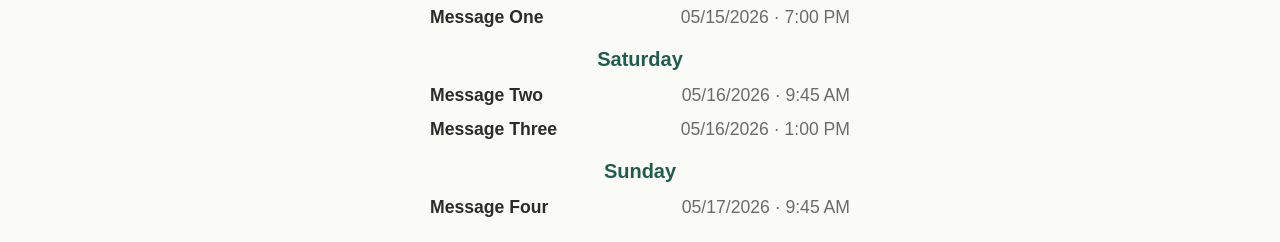
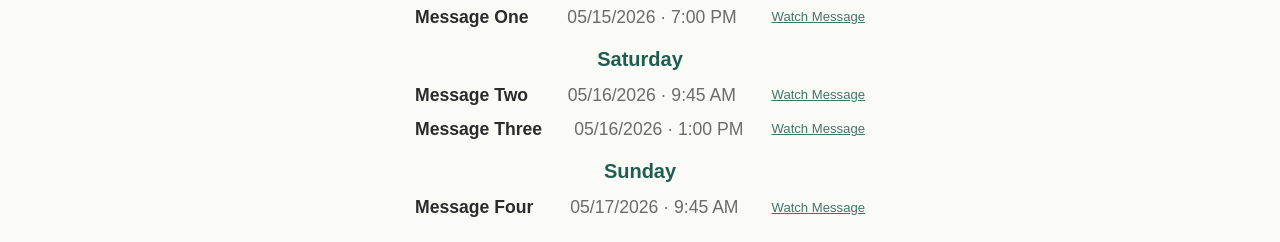
Before and after one commit to 15deleow/church-in-prosser, a plain HTML site: page live.html in a window 1280 px wide. Shown: the part 689-931 px from the top of the page. Drawn offline with Linux system fonts and the light colour scheme.

Commit message:
Adds link that redirects user to the specific recording of the meeting

```diff
--- a/css/live.css
+++ b/css/live.css
@@ -79,7 +79,7 @@ h2 {
 }
 
 .schedule-list {
-    max-width: 420px;
+    max-width: 450px;
     margin: 0 auto;
 }
 
@@ -232,6 +232,15 @@ h2 {
     width: 12rem;
 }
 
+.recording {
+    font-size: 0.82rem;
+    color: var(--color-primary);
+    text-decoration: underline;
+    white-space: nowrap;
+    opacity: 0.85;
+    margin-left: -4px;
+}
+
 
 @media (max-width: 600px) {
     .outlines-grid {
--- a/live.html
+++ b/live.html
@@ -87,6 +87,9 @@
                             <p class="schedule-line" data-meeting-index="0">
                                 <span class="message-title">Message One</span>
                                 <span class="message-time">05/15/2026 · 7:00 PM</span>
+                                <a class="recording"
+                                    href="https://us06web.zoom.us/rec/share/Yry86jLoH-PYl_1z_dOgq7_Jfq_GUIhdbjf-_ZaUvWQ9nPcvsyiWUaltzpkRha5v.nc8i8dCCzZljTWFd?from=hubPasscode: M2%&8Se9"
+                                    target="_blank" chatrel="noopener noreferrer">Watch Message</a>
                                 <span class="live-badge">LIVE / EN VIVO</span>
                             </p>
                         </div>
@@ -96,15 +99,17 @@
 
                             <p class="schedule-line" data-meeting-index="1">
                                 <span class="message-title">Message Two</span>
-
                                 <span class="message-time">05/16/2026 · 9:45 AM</span>
+                                <a class="recording"
+                                    href="https://us06web.zoom.us/rec/share/GV8ps9F5n-23C06lpGWBfRS_UQ-I69G9TxQ4ePYkM8CN933sjNwohgJRTkuY9imb.NB3uloosH6PjVmLG?from=hubPasscode: f%38dYY3"
+                                    target="_blank" chatrel="noopener noreferrer">Watch Message</a>
                                 <span class="live-badge">LIVE / EN VIVO</span>
                             </p>
 
                             <p class="schedule-line" data-meeting-index="2">
                                 <span class="message-title">Message Three</span>
-
                                 <span class="message-time">05/16/2026 · 1:00 PM</span>
+                                <a class="recording" href="https://us06web.zoom.us/rec/share/u3rHX-2gyX7qJhPfkiRTFZY7SdCTE2X1-oQmzsHU3htfCY_pRS0GqsXFTfCmUlpY.4U-a97mDcLbH04xO?from=hubPasscode: m+5rGWRv" target="_blank" chatrel="noopener noreferrer">Watch Message</a>
                                 <span class="live-badge">LIVE / EN VIVO</span>
                             </p>
                         </div>
@@ -114,9 +119,9 @@
 
                             <p class="schedule-line" data-meeting-index="3">
                                 <span class="message-title">Message Four</span>
-
                                 <span class="message-time">05/17/2026 · 9:45 AM</span>
                                 <span class="live-badge">LIVE / EN VIVO</span>
+                                <a class="recording" href="https://us06web.zoom.us/rec/share/Yr7w71e0nrKOdzaVIc8HEsmELeOjb8fRljlBwXFRfmIIWqeS0TQ098Ij1iUwjQ1C.2jVr-0gg-n_SsmRF?from=hubPasscode: !a3&vW6*" target="_blank" chatrel="noopener noreferrer">Watch Message</a>
                             </p>
                         </div>
 
```
